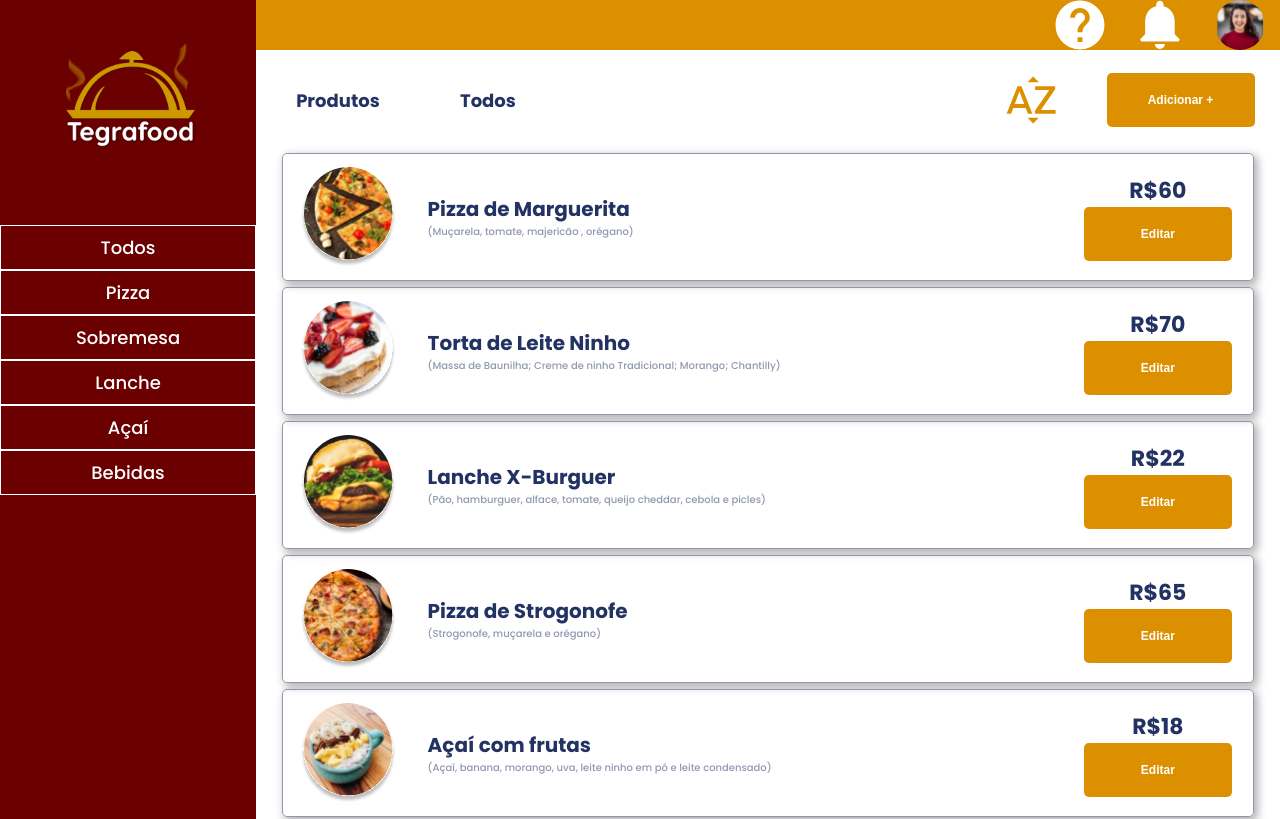
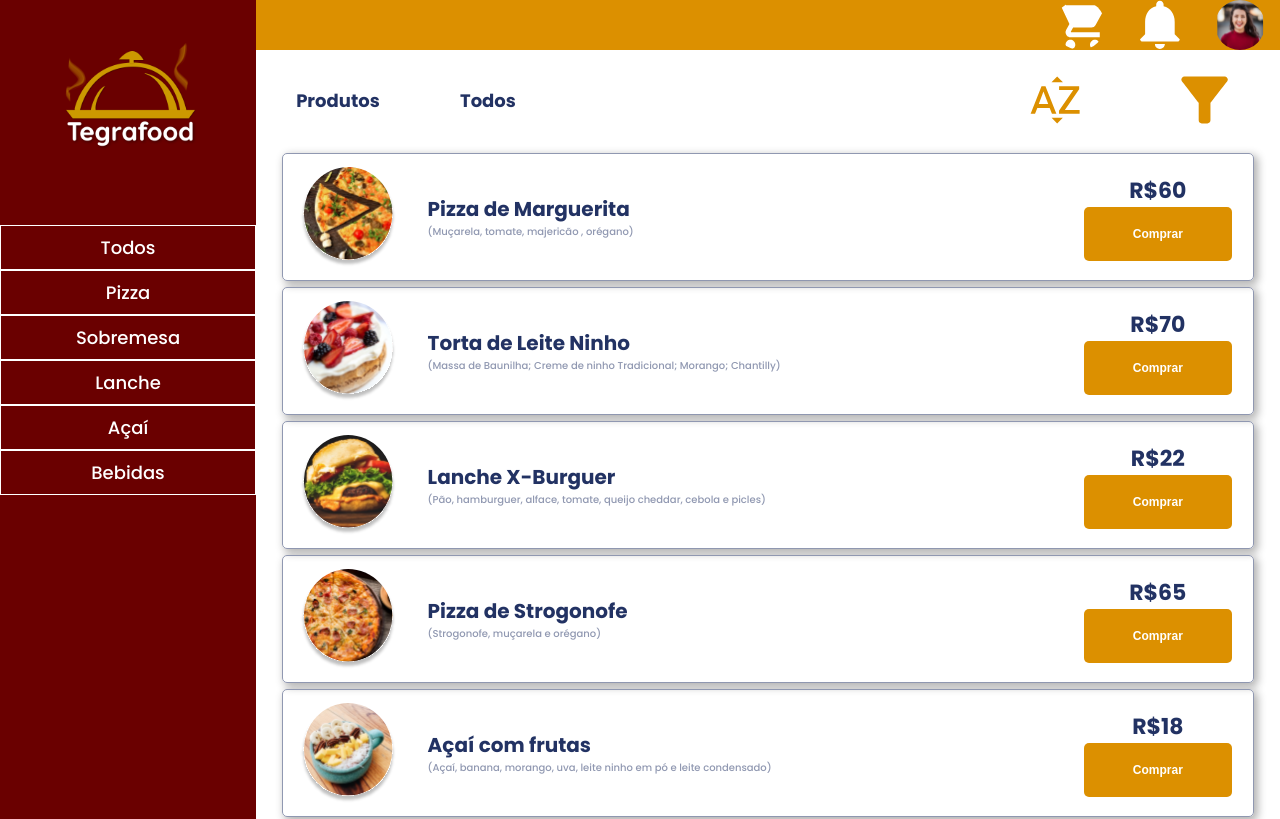
Before and after one commit to KocTeo/front-tracofood, a Next.js app: page /products in a window 1280 px wide. Shown: the top 819 px of the page. Built offline with nearby package versions, Linux system fonts and the light colour scheme.

Commit message:
refactor: Aplicando renderização condicional para cliente e ADM

```diff
--- a/src/components/Molecules/Products/Filters/index.tsx
+++ b/src/components/Molecules/Products/Filters/index.tsx
@@ -1,12 +1,14 @@
 import { Icon } from "@/components/Atoms/Icon"
 import { FilterStyle } from "./style"
 import { Button } from "@/components/Atoms/Button"
+import { useRouter } from "next/router"
 
 type FiltersType = {
   filter: Function
 }
 
 export const Filters: React.FC<FiltersType> = ({ filter }) => {
+  const { pathname } = useRouter();
   const test = () => {
     console.log('test');
   }
@@ -19,7 +21,7 @@ export const Filters: React.FC<FiltersType> = ({ filter }) => {
       </div>
       <div>
         <Icon alt="ordenar alfabeticamente" path="/alpha_order.svg" click={filter} />
-        <Button width="148px" height="54px" click={test} name="Adicionar +"/>
+        {pathname.includes('adm') ? (<Button width="148px" height="54px" click={test} name="Adicionar +"/>) : (<Icon alt="ordenar alfabeticamente" path="/price_filter.svg" click={filter} />)}
       </div>
     </FilterStyle>
   )
--- a/src/components/Molecules/Products/Header/index.tsx
+++ b/src/components/Molecules/Products/Header/index.tsx
@@ -1,11 +1,14 @@
 import React from "react";
 import { HeaderStyle } from "./style";
 import { Icon } from "@/components/Atoms/Icon";
+import { useRouter } from "next/router";
 
 export const Header: React.FC = () => {
+  const { pathname } = useRouter();
+
   return (
     <HeaderStyle>
-      <Icon alt="icone de ajuda" path="/help.svg"/>
+      {pathname.includes('adm') ? (<Icon alt="icone de ajuda" path="/help.svg"/>) : (<Icon alt="icone do carrinho" path="/cart.svg" />)}
       <Icon alt="icone de notificação" path="/notify.svg" />
       <Icon alt="foto do usuario" path="/user_image.svg" />
     </HeaderStyle>
--- a/src/components/Molecules/Products/ProductCard/index.tsx
+++ b/src/components/Molecules/Products/ProductCard/index.tsx
@@ -2,6 +2,7 @@ import React, { useEffect, useState } from "react";
 import { ProductCardStyle } from "./style";
 import { Icon } from "@/components/Atoms/Icon";
 import { Button } from "@/components/Atoms/Button";
+import { useRouter } from "next/router";
 
 type ProductCardType = {
   products: {
@@ -13,6 +14,7 @@ type ProductCardType = {
 }
 
 export const ProductCard: React.FC<ProductCardType> = ({ products }) => {
+  const { pathname } = useRouter();
   const test = () => {
     console.log('test');
   }
@@ -35,7 +37,7 @@ export const ProductCard: React.FC<ProductCardType> = ({ products }) => {
         </div>
         <div className="price_edit">
           <span>R${price}</span>
-          <Button click={test} name="Editar" />
+          {pathname.includes('adm') ? (<Button click={test} name="Editar" />): (<Button click={test} name="Comprar" />)}
         </div>
       </ProductCardStyle>
     ))}
--- a/src/components/Organisms/ProductsContainer/index.tsx
+++ b/src/components/Organisms/ProductsContainer/index.tsx
@@ -17,15 +17,11 @@ export const ProductsContainer: React.FC = () => {
 
   useEffect(() => {
     if (!order) {
-      console.log(order);
-
       const response = fetch('/products_data.json')
       .then((res) => res.json());
 
       response.then((data) => setProducts(data.products))
     } else {
-      console.log(order);
-
       const response = fetch('/products_alpha_order.json')
       .then((res) => res.json());
 
```
Also changed, not shown: public/cart.svg (added), public/price_filter.svg (added).
